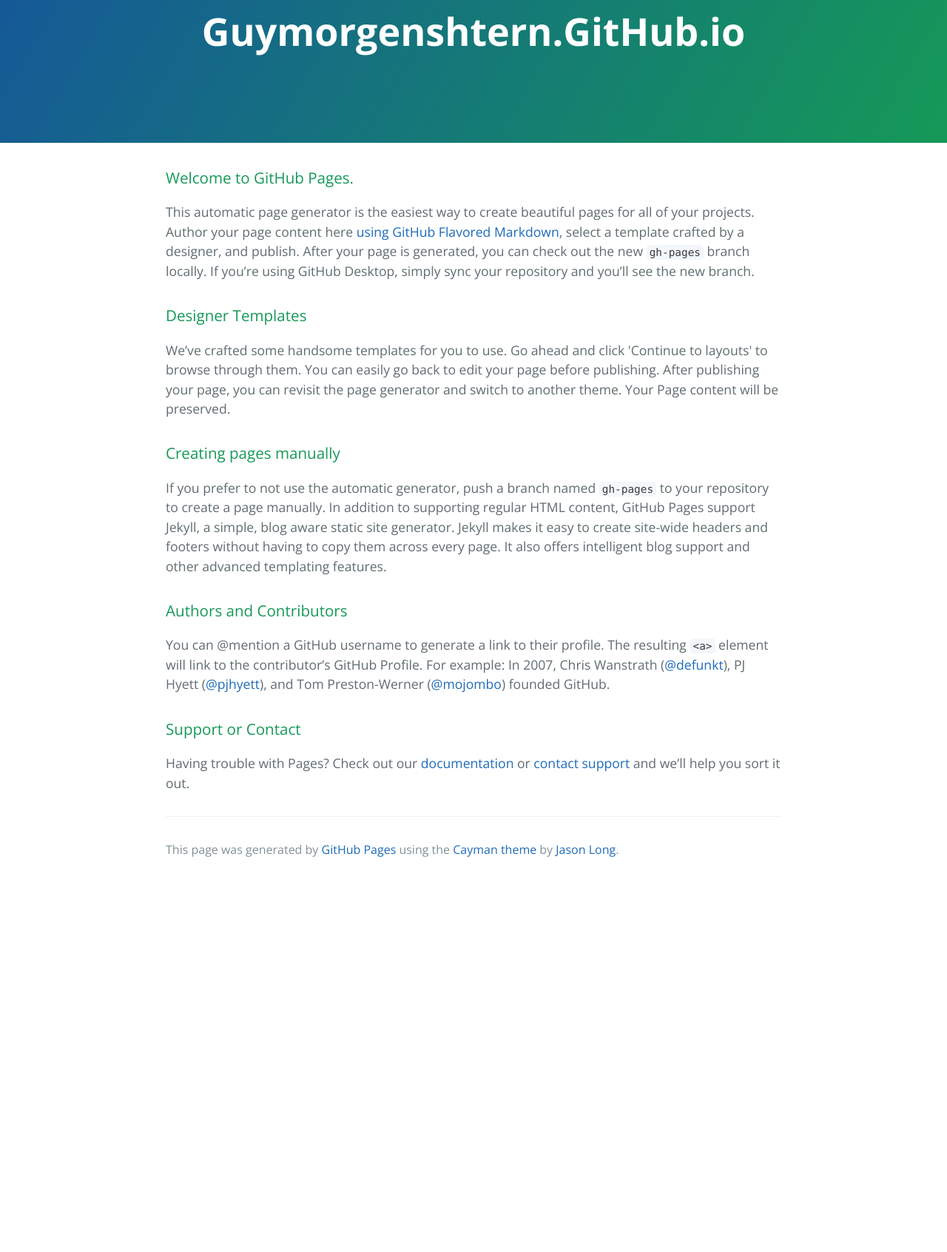
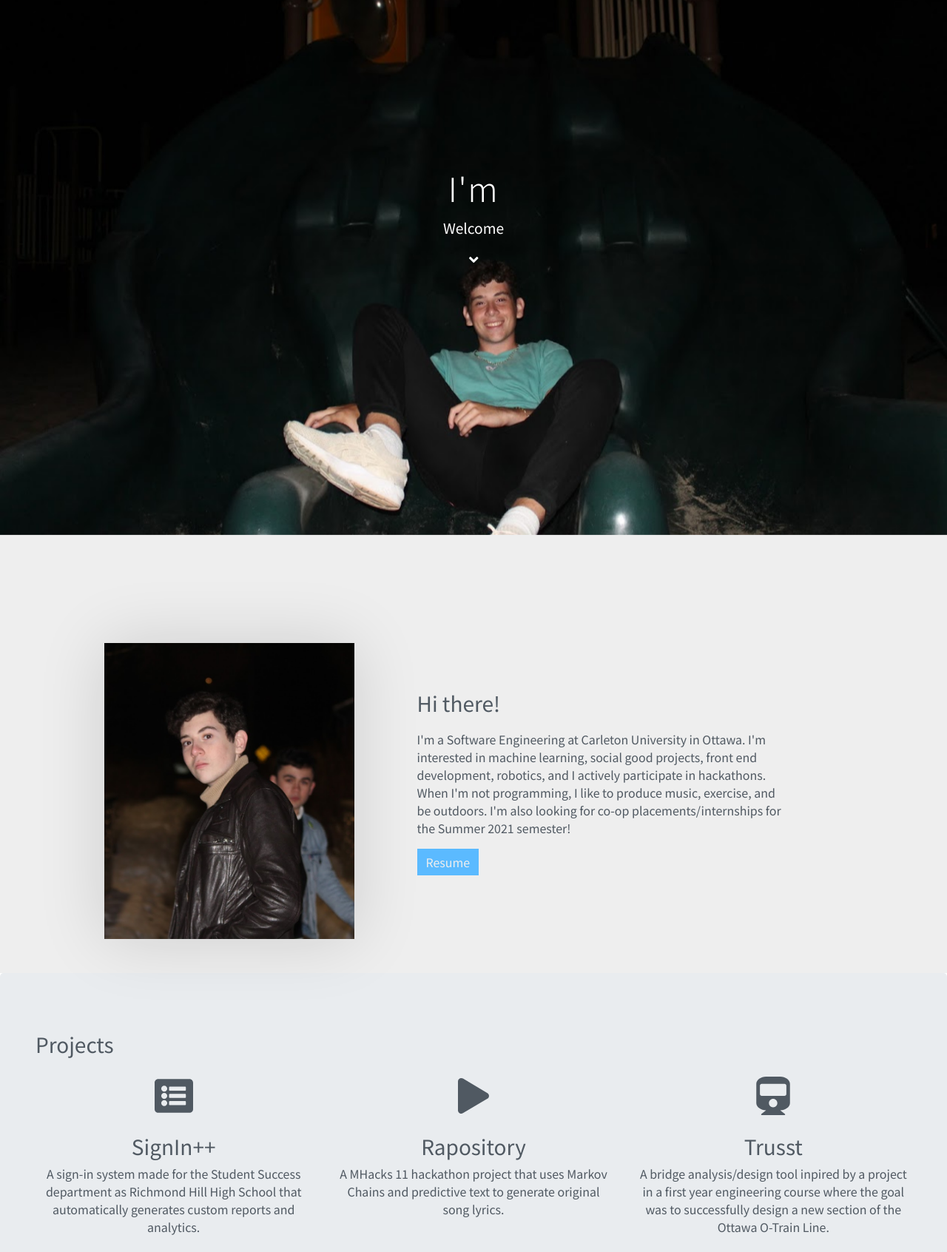
Before and after one commit to guymorgenshtern/guymorgenshtern.old.portfolio, a plain HTML site: page index.html in a window 1280 px wide. Shown: the part 77-1769 px from the top of the page at 74% size. Before the commit the page ends 1269 px from the top, so only its background shows below. Drawn offline with nearby package versions, Linux system fonts and the light colour scheme.

Commit message:
Update index.html

```diff
--- a/index.html
+++ b/index.html
@@ -1,44 +1,203 @@
 <!DOCTYPE html>
-<html lang="en-us">
-  <head>
-    <meta charset="UTF-8">
-    <title>Guymorgenshtern.GitHub.io by guymorgenshtern</title>
-    <meta name="viewport" content="width=device-width, initial-scale=1">
-    <link rel="stylesheet" type="text/css" href="stylesheets/normalize.css" media="screen">
-    <link href='https://fonts.googleapis.com/css?family=Open+Sans:400,700' rel='stylesheet' type='text/css'>
-    <link rel="stylesheet" type="text/css" href="stylesheets/stylesheet.css" media="screen">
-    <link rel="stylesheet" type="text/css" href="stylesheets/github-light.css" media="screen">
-  </head>
-  <body>
-    <section class="page-header">
-      <h1 class="project-name">Guymorgenshtern.GitHub.io</h1>
-      <h2 class="project-tagline"></h2>
-    </section>
+<html lang="en">
+<head>
+	<meta charset="utf-8">
+	<meta name="viewport" content="width=device-width, initial-scale=1">
+	<title>Guy Morgenshtern</title>
 
-    <section class="main-content">
-      <h3>
-<a id="welcome-to-github-pages" class="anchor" href="#welcome-to-github-pages" aria-hidden="true"><span aria-hidden="true" class="octicon octicon-link"></span></a>Welcome to GitHub Pages.</h3>
-<p>This automatic page generator is the easiest way to create beautiful pages for all of your projects. Author your page content here <a href="https://guides.github.com/features/mastering-markdown/">using GitHub Flavored Markdown</a>, select a template crafted by a designer, and publish. After your page is generated, you can check out the new <code>gh-pages</code> branch locally. If you’re using GitHub Desktop, simply sync your repository and you’ll see the new branch.</p>
-<h3>
-<a id="designer-templates" class="anchor" href="#designer-templates" aria-hidden="true"><span aria-hidden="true" class="octicon octicon-link"></span></a>Designer Templates</h3>
-<p>We’ve crafted some handsome templates for you to use. Go ahead and click 'Continue to layouts' to browse through them. You can easily go back to edit your page before publishing. After publishing your page, you can revisit the page generator and switch to another theme. Your Page content will be preserved.</p>
-<h3>
-<a id="creating-pages-manually" class="anchor" href="#creating-pages-manually" aria-hidden="true"><span aria-hidden="true" class="octicon octicon-link"></span></a>Creating pages manually</h3>
-<p>If you prefer to not use the automatic generator, push a branch named <code>gh-pages</code> to your repository to create a page manually. In addition to supporting regular HTML content, GitHub Pages support Jekyll, a simple, blog aware static site generator. Jekyll makes it easy to create site-wide headers and footers without having to copy them across every page. It also offers intelligent blog support and other advanced templating features.</p>
-<h3>
-<a id="authors-and-contributors" class="anchor" href="#authors-and-contributors" aria-hidden="true"><span aria-hidden="true" class="octicon octicon-link"></span></a>Authors and Contributors</h3>
-<p>You can @mention a GitHub username to generate a link to their profile. The resulting <code>&lt;a&gt;</code> element will link to the contributor’s GitHub Profile. For example: In 2007, Chris Wanstrath (<a class="user-mention" data-hovercard-type="user" data-hovercard-url="/users/defunkt/hovercard" data-octo-click="hovercard-link-click" data-octo-dimensions="link_type:self" href="https://github.com/defunkt">@defunkt</a>), PJ Hyett (<a class="user-mention" data-hovercard-type="user" data-hovercard-url="/users/pjhyett/hovercard" data-octo-click="hovercard-link-click" data-octo-dimensions="link_type:self" href="https://github.com/pjhyett">@pjhyett</a>), and Tom Preston-Werner (<a class="user-mention" data-hovercard-type="user" data-hovercard-url="/users/mojombo/hovercard" data-octo-click="hovercard-link-click" data-octo-dimensions="link_type:self" href="https://github.com/mojombo">@mojombo</a>) founded GitHub.</p>
-<h3>
-<a id="support-or-contact" class="anchor" href="#support-or-contact" aria-hidden="true"><span aria-hidden="true" class="octicon octicon-link"></span></a>Support or Contact</h3>
-<p>Having trouble with Pages? Check out our <a href="https://help.github.com/pages">documentation</a> or <a href="https://github.com/contact">contact support</a> and we’ll help you sort it out.</p>
+	<!-- Linking bootstrap and css !-->
+	<link rel="stylesheet" href="bootstrap-4.1.3-dist/css/bootstrap.min.css">
+	<link rel="stylesheet" href="style.css">
+	<link rel="stylesheet" href="css/fixed.css">
+	<link rel="stylesheet" href="https://cdnjs.cloudflare.com/ajax/libs/font-awesome/4.7.0/css/font-awesome.min.css">
+</head>
 
-      <footer class="site-footer">
+<body data-spy = "scroll" data-target = "#navbarResponsive">
 
-        <span class="site-footer-credits">This page was generated by <a href="https://pages.github.com">GitHub Pages</a> using the <a href="https://github.com/jasonlong/cayman-theme">Cayman theme</a> by <a href="https://twitter.com/jasonlong">Jason Long</a>.</span>
-      </footer>
+<!-- Start Home Section -->
+<div id="home">
 
-    </section>
+<!--Navigation-->
+<nav class="navbar navbar-expand-md navbar-hide-on-scroll navbar-dark bg-dark fixed-top" id ="navbar" style="display: none;">
+	<a class="navbar-brand" href="#"><img src="img/Guy Morgenshtern.png"></a> <!--navbar logo at top left -->
+
+	<button class="navbar-toggler" type="button" data-toggle="collapse" data-target="#navbarResponsive">
+		<span class="navbar-toggler-icon"></span>
+	</button>
+
+	<div class ="collapse navbar-collapse" id="navbarResponsive">
+		<ul class="navbar-nav ml-auto">
+			<li class="nav-item">
+				<a class="nav-link" href="#home">Home</a>
+			</li>
+
+			<li class="nav-item">
+				<a class="nav-link" href="#about">About</a>
+			</li>
+
+			<li class="nav-item">
+				<a class="nav-link" href="#projects">Projects</a>
+			</li>
+
+			<li class="nav-item">
+				<a class="nav-link" href="#resources">Resources</a>
+			</li>
+
+			<li class="nav-item">
+				<a class="nav-link" href="#clients">Clients</a>
+			</li>
+
+			<li class="nav-item">
+				<a class="nav-link" href="#contact">Contact</a>
+			</li>
+
+		</ul>
+	</div>
+</nav>
 
 
-  </body>
+
+<!--End Navigation-->
+
+<!--Start Landing Page Section-->
+<div class="landing">
+	<div class="home-wrap">
+		<div class="home-inner">
+		</div>
+	</div>
+</div>
+
+<div class="caption text-center">
+	<h1>I'm </h1>
+	<span id="typed"></span>
+	<script >
+		$('document').ready(function(){
+			var typed = new Typed('#typed', {
+				strings = ['dgdgdg','ddgdgd'],
+				backSpeed:40,
+				typeSpeed:40,
+			})
+		})
+	</script>
+	<div class="welcome">
+		<h3 id="ff">Welcome</h3>
+		<a class="btn btn-outline-light btn-lg" href="#about"><i class="fa fa-angle-down"></i></a>
+	</div>
+</div>
+
+<!--End Landing Page Section-->
+
+
+</div>
+
+
+<!-- End Home Section -->
+
+<!-- Start about Section (course section in tutorial) !-->
+<div id="about" class="offset">
+<div class="container">
+      <div class="row justify-content-between">
+
+        <div class="col-lg-4 ">
+          <div class="div-img-bg">
+            <div class="about-img">
+              <img src="img/header3.jpg" class="img-responsive" alt="me">
+            </div>
+          </div>
+        </div>
+
+        <div class="col-lg-7">
+          <div class="about-descr">
+
+            <p class="p-heading" id ="ff">Hi there!</br></p>
+            <p class="separator" style="padding-bottom: 1rem">
+            	I'm a Software Engineering at Carleton University in Ottawa. I'm interested in machine learning, social good projects, front end development, robotics, and I actively participate in hackathons. When I'm not programming, I like to produce music, exercise, and be outdoors. I'm also looking for co-op placements/internships for the Summer 2021 semester!
+            </p>
+            <a class="btn btn-secondary btn-md" href="resume.com" target="_blank">Resume</a>
+
+          </div>
+        </div>
+      </div>
+    </div>
+
+</div>
+<!-- End about Section -->
+
+<!-- Start about Projects (features section in tutorial) !-->
+<div id="projects" class="offset">
+	<div class="jumbotron">
+		<div class="narrow">
+
+			<div class="col-12">
+				<h3 class="heading">Projects</h3>
+				<div class="heading-underline"></div>
+			</div>
+
+			<div class="row text-center">
+				<div class="col-md-4">
+					<div class="project">
+						<i class="fa fa-list-alt fa-4x" data-fa-transform="shrink-3 up-5"></i>
+						<h3>SignIn++</h3>
+						<p>A sign-in system made for the Student Success department as Richmond Hill High School that automatically generates custom reports and analytics.
+					</div>
+				</div>
+
+				<div class="col-md-4">
+					<div class="project">
+						<i class="fa fa-play fa-4x" data-fa-transform="shrink-4 up-5"></i>
+						<h3>Rapository</h3>
+						<p>A MHacks 11 hackathon project that uses Markov Chains and predictive text to generate original song lyrics.</p>
+					</div>
+				</div>
+
+				<div class="col-md-4">
+					<div class="project">
+						<i class="fa fa-train fa-4x" data-fa-transform="shrink-3 up-5"></i>
+						<h3>Trusst</h3>
+						<p>A bridge analysis/design tool inpired by a project in a first year engineering course where the goal was to successfully design a new section of the Ottawa O-Train Line.</p>
+					</div>
+				</div>
+
+			</div><!--end row-->
+
+
+		</div><!--end narrow-->
+	</div><!--end jumbotron-->
+</div>
+
+<!-- End Projects Section -->
+
+<!-- Start resources Section -->
+<div id="resources" class="offset">
+
+<!-- End resources Section !-->
+
+<!-- Start clients Section -->
+<div id="clients" class="offset">
+
+<!-- End clients Section !-->
+
+<!-- Start contact Section -->
+<div id="contact" class="offset">
+
+<!-- End contact Section !-->
+
+<!--- Script Source Files -->
+<script src="js/jquery-3.3.1.min.js"></script>
+<script src="bootstrap-4.1.3-dist/js/bootstrap.min.js"></script>
+<script src="https://use.fontawesome.com/releases/v5.5.0/js/all.js"></script>
+<script src="js/typed/typed.js"></script>
+<script src="https://cdn.jsdelivr.net/npm/typed.js@2.0.11"></script>
+
+<!--- End of Script Source Files -->
+
+
+
+
+
+  <!-- Javascript File -->
+  <script src="js/main.js"></script>
+
+
+</body>
 </html>
```
